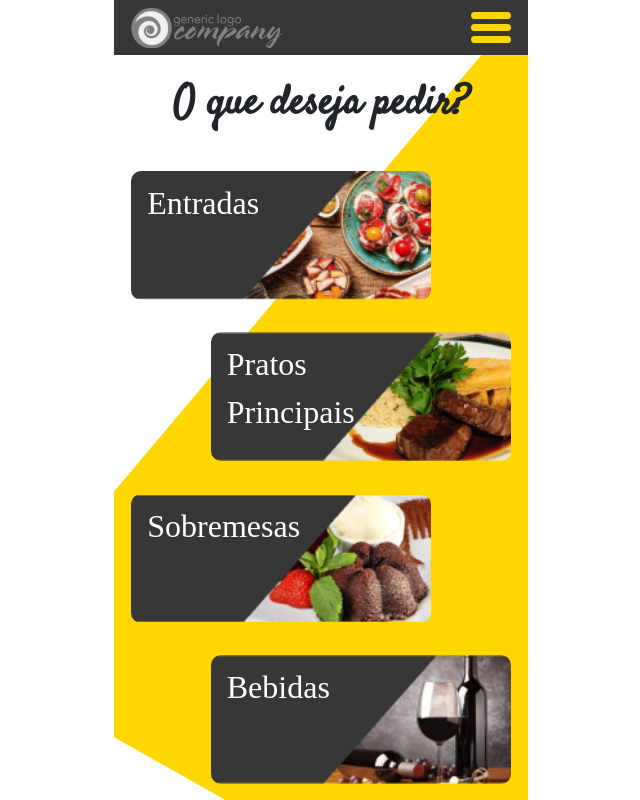
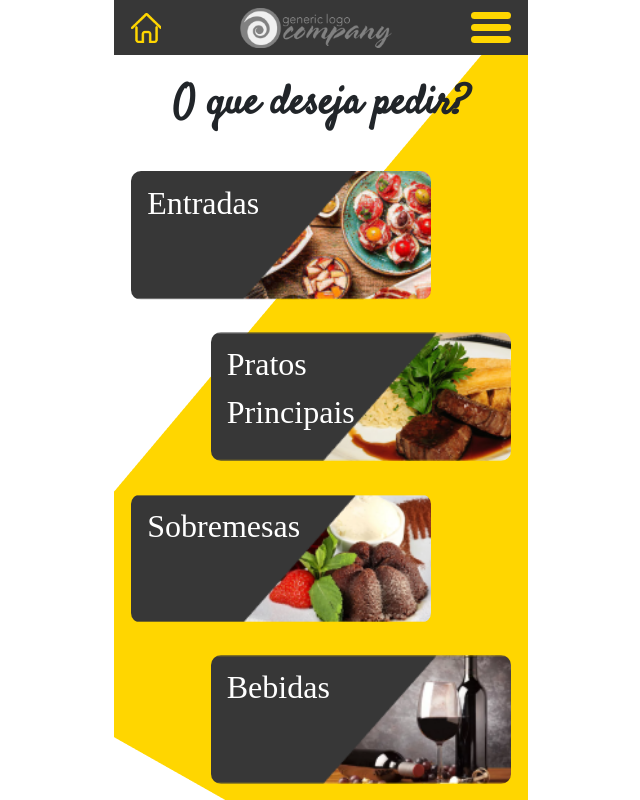
Before and after one commit to PedroheFagundes/online-menu, a Next.js app in the folder client/: page / in a window 1280 px wide. Shown: the whole page, without its empty margins (319-959 px from the left). Built offline with nearby package versions, Linux system fonts and the light colour scheme; a web font is replaced by a local one.

Commit message:
Home button

```diff
--- a/client/components/NavBar.tsx
+++ b/client/components/NavBar.tsx
@@ -2,14 +2,26 @@ import type { NextPage } from 'next'
 import Image from 'next/image'
 import Link from 'next/link';
 import logo from '../public/logo.png'
-
-export let teste: boolean = true;
+import home from '../public/home.png'
 
 const NavBar: NextPage = () => {
+
+
 
 	return (
 		<div className="position-fixed container-fluid d-flex align-items-center justify-content-between p-0 flex-column || z-front bg-neutral-dark w414 h55">
 			<div className="col-11 mt-2 d-flex align-items-center justify-content-between">
+				<Link href="/" passHref>
+					<div id='nav-bar-logo' className="position-relative || w30 h30">
+						<Image
+						src={home}
+						className='cursor'
+						alt="home"
+						layout="fill"
+						objectFit="cover"
+						/>
+					</div>
+				</Link>
 				<Link href="/" passHref>
 					<div id='nav-bar-logo' className="position-relative || w152 h40">
 						<Image
--- a/client/context/state.js
+++ b/client/context/state.js
@@ -4,7 +4,7 @@ const AppContext = createContext();
 
 export function AppWrapper({ children }) {
   let sharedState = {
-    page: ''
+    backArrow: false
 }
 
 
--- a/client/styles/globals.css
+++ b/client/styles/globals.css
@@ -107,6 +107,10 @@ input, textarea {
   height: 7px;
 }
 
+.h30 {
+  height: 30px;
+}
+
 .h40 {
   height: 40px;
 }
@@ -144,6 +148,11 @@ input, textarea {
 /* Widths */
 .w100vw {
   width: 100vw;
+}
+
+.w30 {
+  width: 30px;
+  max-width: 30px;
 }
 
 .w40 {
```
Also changed, not shown: client/pages/starters.tsx (+31 -6 lines), client/public/home.png (added). Lines whose indentation alone changed are shown as unchanged.
